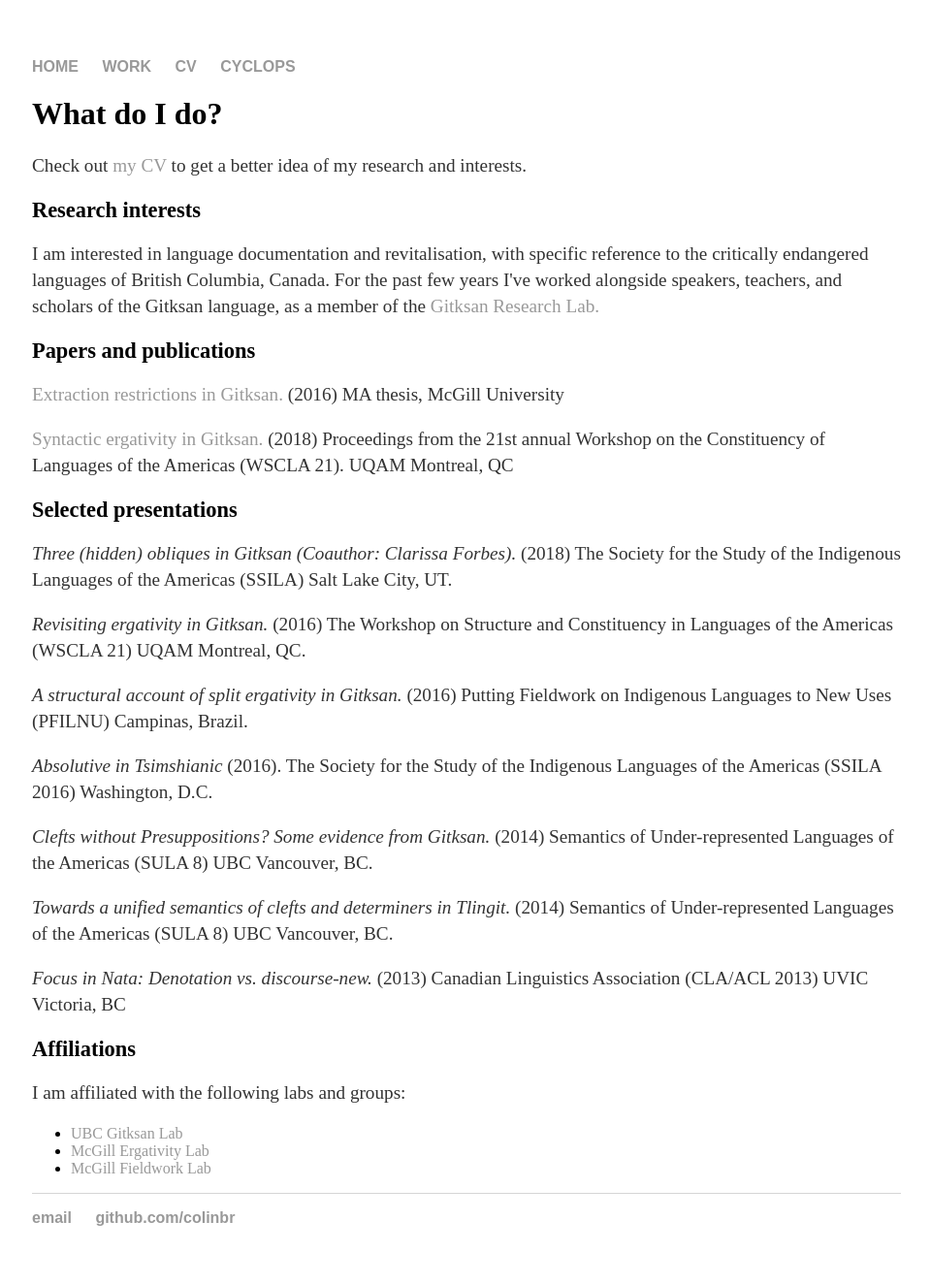
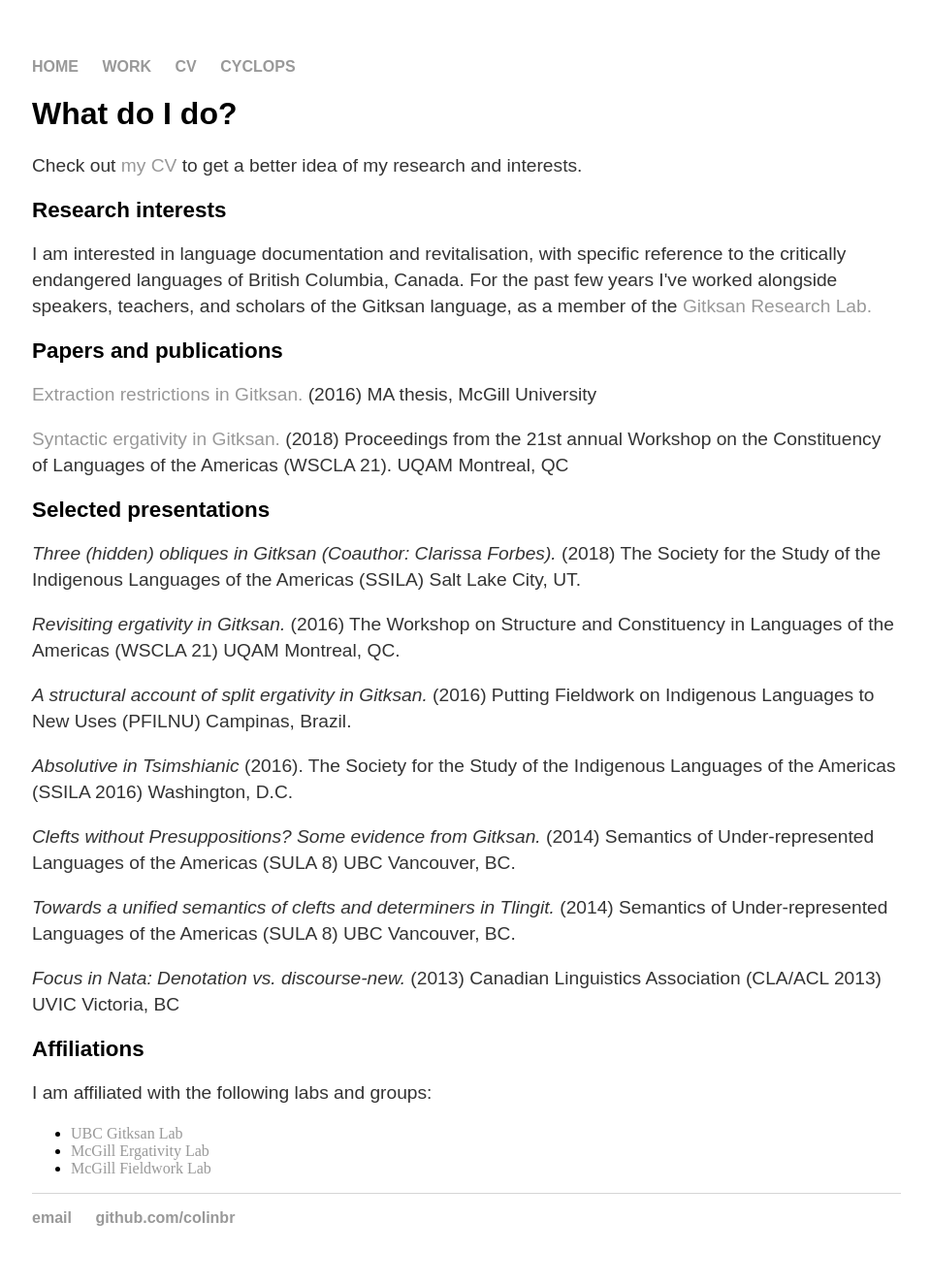
Before and after one commit to colinbr/OLD-colinbr.github.io, a Jekyll site: the page built from research/index.html, in a window 1280 px wide. Shown: the whole page at 97% size, without its empty margins (159-1119 px from the left). Built offline with Jekyll 4.4.1, drawn with Linux system fonts in a browser that asks for light colours; some web fonts are replaced.

Commit message:
Update main.css

```diff
--- a/css/main.css
+++ b/css/main.css
@@ -21,17 +21,17 @@ a:hover {
 }
 h1 {
     font-size: 2em;
-    font-family: 'Peddana', serif;
+    font-family: 'Arial', sans-serif;
 }
 
 h2 {
     font-size: 1.4em;
-    font-family: 'Peddana', serif;
+    font-family: 'Arial', sans-serif;
 }
 
 p {
     font-size: 1.2em;
-    font-family: 'Peddana', serif;
+    font-family: 'Arial', sans-serif;
     line-height: 1.4em;
     color: #333;
 }
```
